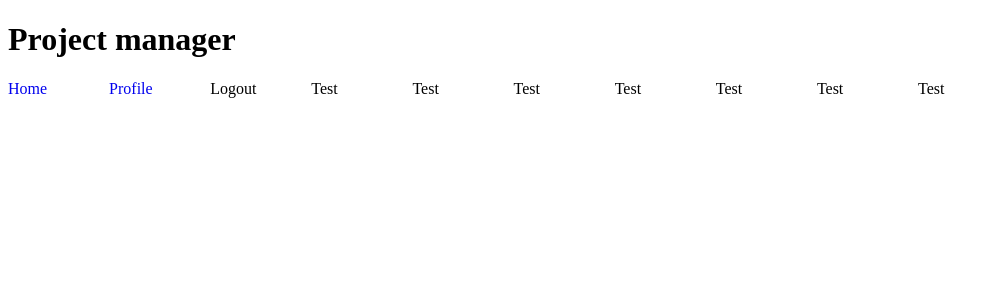
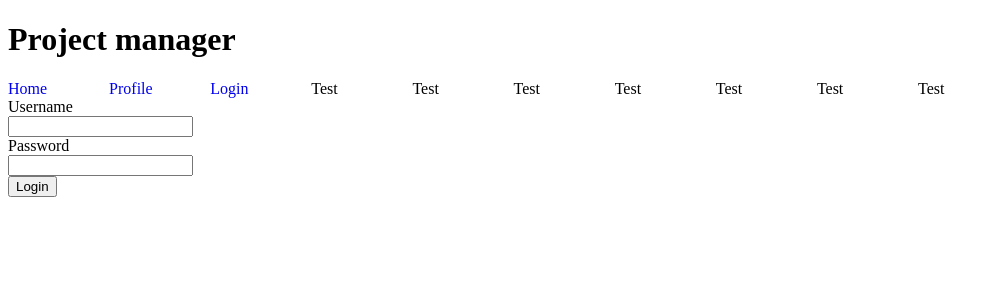
Before and after one commit to ThomasTacoVos/ProjectManager, an Angular app: page /login in a window 1280 px wide. Before the commit this address led to /. Shown: the top 300 px of the page, without its empty margins (0-1000 px from the left). Built offline with nearby package versions, Linux system fonts and the light colour scheme.

Commit message:
Start of making login form and css for it

```diff
--- a/src/app/Users/user/user.component.ts
+++ b/src/app/Users/user/user.component.ts
@@ -17,4 +17,5 @@ export class UserComponent implements OnInit {
 
   }
 
+
 }
--- a/src/app/app-routing.module.ts
+++ b/src/app/app-routing.module.ts
@@ -1,10 +1,12 @@
 import { NgModule } from '@angular/core';
 import { RouterModule, Routes } from '@angular/router';
+import { LoginComponent } from './login/login.component';
 import { UserComponent } from './Users/user/user.component';
 
 const routes: Routes = [
  { path: '', redirectTo: '', pathMatch: 'full'},
-  {path: 'profile', component: UserComponent}
+  {path: 'profile', component: UserComponent},
+  {path: 'login', component: LoginComponent}
 ];
 
 @NgModule({
--- a/src/app/app.component.html
+++ b/src/app/app.component.html
@@ -3,7 +3,7 @@
     <ul id ="header">
         <li><a routerLink = "">Home</a></li>
         <li><a routerLink ="profile">Profile</a></li>
-        <li><a href=""></a>Logout</li>
+        <li><a routerLink ="login">Login</a></li>
         <li><a href=""></a>Test</li>
         <li><a href=""></a>Test</li>
         <li><a href=""></a>Test</li>
--- a/src/app/login/login.component.html
+++ b/src/app/login/login.component.html
@@ -1 +1,7 @@
-<p>login works!</p>
+<form>
+    <label for = "username">Username</label><br>
+    <input type = "text" id ="username"> <br>
+    <label for = "password">Password</label><br>
+    <input><br>
+    <button (click)="login()">Login</button>
+</form>
--- a/src/app/login/login.component.ts
+++ b/src/app/login/login.component.ts
@@ -11,6 +11,7 @@ export class LoginComponent implements OnInit {
 
   ngOnInit(): void {
   }
+
   login(){
 
   }
--- a/src/app/user.service.ts
+++ b/src/app/user.service.ts
@@ -1,4 +1,6 @@
 import { Injectable } from '@angular/core';
+import { Observable, of } from 'rxjs';
+import { HttpClient, HttpHeaders } from '@angular/common/http';
 
 @Injectable({
   providedIn: 'root'
@@ -7,5 +9,9 @@ export class UserService {
   login(){
 
   }
+
+
   constructor() { }
+
+
 }
```
